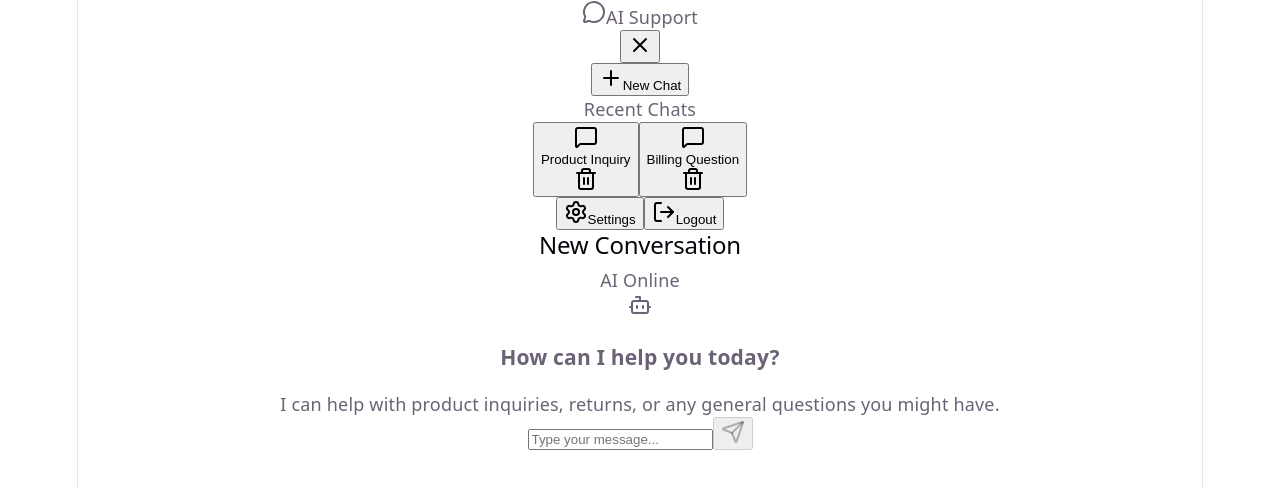
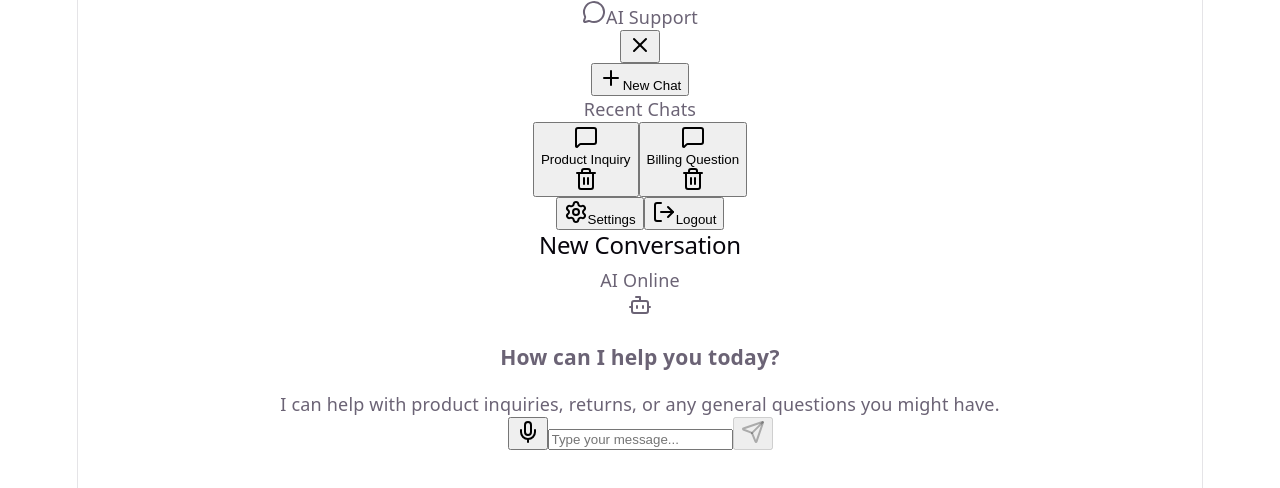
Before and after one commit to hafizabdulaziz/AIDesk-AI-Powered-Customer-Support-Platform, a React (Vite) app in the folder frontend/: page / in a window 1280 px wide. Shown: the top 488 px of the page. Built offline with nearby package versions, Linux system fonts and the light colour scheme.

Commit message:
feat: implement voice-to-text and text-to-speech for AI assistant

```diff
--- a/frontend/src/App.tsx
+++ b/frontend/src/App.tsx
@@ -10,7 +10,9 @@ import {
   Bot,
   Settings,
   LogOut,
-  MessageCircle
+  MessageCircle,
+  Mic,
+  Volume2
 } from 'lucide-react';
 import ReactMarkdown from 'react-markdown';
 import { v4 as uuidv4 } from 'uuid';
@@ -38,16 +40,47 @@ function App() {
   const [inputValue, setInputValue] = useState('');
   const [isLoading, setIsLoading] = useState(false);
   const [handoffAlert, setHandoffAlert] = useState(false);
+  const [isListening, setIsListening] = useState(false);
   const [chatHistory, setChatHistory] = useState<ChatSession[]>([
     { id: '1', title: 'Product Inquiry', lastMessage: 'How do I return...', timestamp: '2 mins ago' },
     { id: '2', title: 'Billing Question', lastMessage: 'My invoice is...', timestamp: '1 hour ago' },
   ]);
 
   const scrollRef = useRef<HTMLDivElement>(null);
+  const recognitionRef = useRef<any>(null);
 
   useEffect(() => {
     localStorage.setItem('support_user_id', userId);
+
+    // Initialize Web Speech API
+    const SpeechRecognition = (window as any).SpeechRecognition || (window as any).webkitSpeechRecognition;
+    if (SpeechRecognition) {
+      recognitionRef.current = new SpeechRecognition();
+      recognitionRef.current.continuous = false;
+      recognitionRef.current.lang = 'en-US';
+
+      recognitionRef.current.onresult = (event: any) => {
+        const transcript = event.results[0][0].transcript;
+        setInputValue(prev => prev + ' ' + transcript);
+        setIsListening(false);
+      };
+    }
   }, [userId]);
+
+  const toggleListening = () => {
+    if (isListening) {
+      recognitionRef.current?.stop();
+      setIsListening(false);
+    } else {
+      recognitionRef.current?.start();
+      setIsListening(true);
+    }
+  };
+
+  const speak = (text: string) => {
+    const utterance = new SpeechSynthesisUtterance(text);
+    window.speechSynthesis.speak(utterance);
+  };
 
   useEffect(() => {
     const loadHistory = async () => {
@@ -93,7 +126,6 @@ function App() {
     setMessages((prev) => [...prev, userMsg]);
     setIsLoading(true);
 
-    // Placeholder for AI message
     const aiMsgId = uuidv4();
     setMessages((prev) => [...prev, {
       id: aiMsgId,
@@ -129,9 +161,6 @@ function App() {
           msg.id === aiMsgId ? { ...msg, content: aiResponseText } : msg
         ));
       }
-
-      // After stream is done, we might need a separate call to save ticket_id if it was new
-      // Or we can rely on the backend to handle ticket persistence on the fly
     } catch (error: any) {
       console.error('Error:', error);
       setMessages((prev) => prev.map(msg =>
@@ -245,9 +274,14 @@ function App() {
                     <div className={`p-3 rounded-2xl text-sm leading-relaxed ${
                       msg.sender === 'USER'
                         ? 'bg-blue-600 text-white rounded-tr-none'
-                        : 'bg-gray-100 rounded-tl-none'
+                        : 'bg-gray-100 rounded-tl-none flex items-start gap-2'
                     }`}>
                       <ReactMarkdown>{msg.content}</ReactMarkdown>
+                      {msg.sender === 'AI' && (
+                        <button onClick={() => speak(msg.content)} className="p-1 hover:bg-gray-200 rounded-full shrink-0">
+                          <Volume2 className="w-4 h-4 text-gray-500" />
+                        </button>
+                      )}
                     </div>
                   </div>
                 </div>
@@ -269,10 +303,17 @@ function App() {
         </div>
 
         <div className="p-4 border-t border-gray-200">
-          <form onSubmit={sendMessage} className="max-w-3xl mx-auto relative">
+          <form onSubmit={sendMessage} className="max-w-3xl mx-auto relative flex gap-2">
+            <button
+                type="button"
+                onClick={toggleListening}
+                className={`p-3 rounded-full ${isListening ? 'bg-red-500 text-white' : 'bg-gray-100 hover:bg-gray-200 text-gray-600'}`}
+            >
+                <Mic className="w-5 h-5" />
+            </button>
             <input
               type="text"
-              className="w-full bg-gray-100 border border-transparent rounded-full py-3 pl-5 pr-14 focus:outline-none focus:ring-2 focus:ring-blue-500 transition-all text-sm"
+              className="flex-1 bg-gray-100 border border-transparent rounded-full py-3 pl-5 pr-14 focus:outline-none focus:ring-2 focus:ring-blue-500 transition-all text-sm"
               placeholder="Type your message..."
               value={inputValue}
               onChange={(e) => setInputValue(e.target.value)}
```
